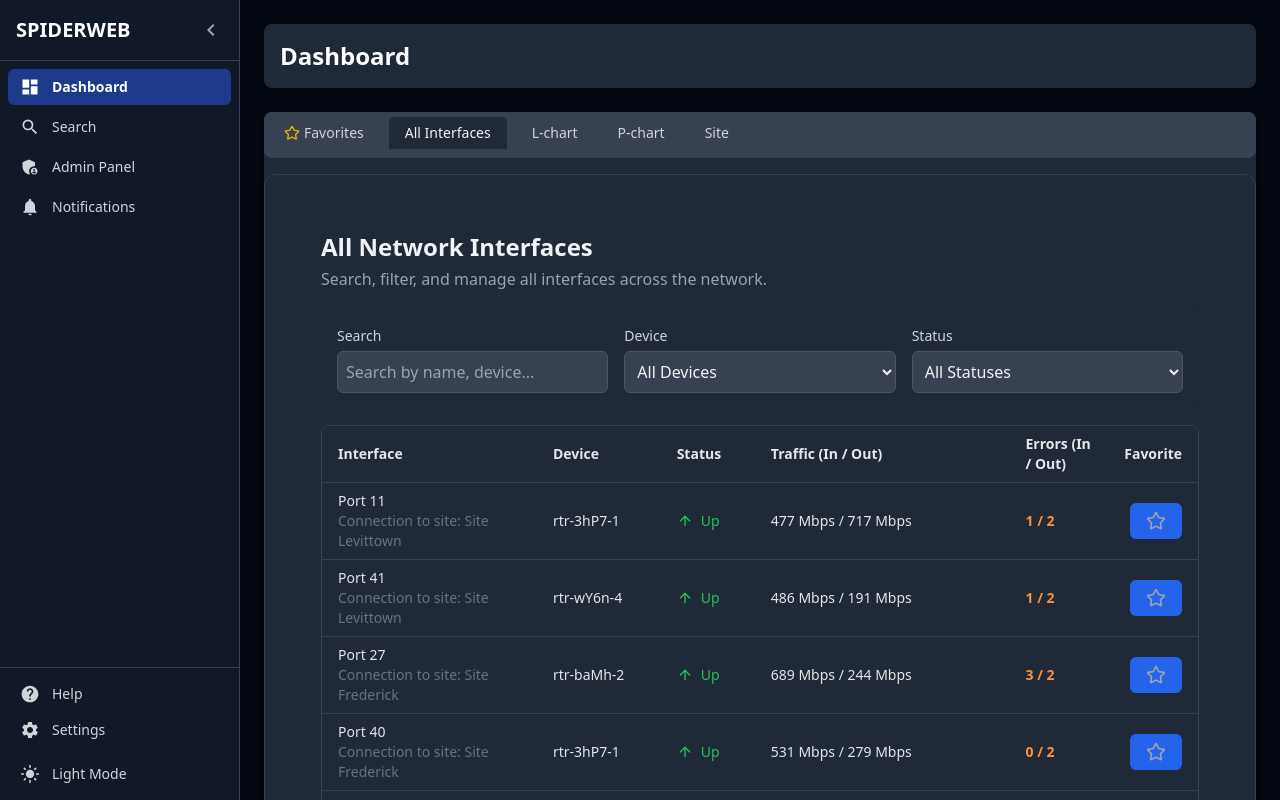
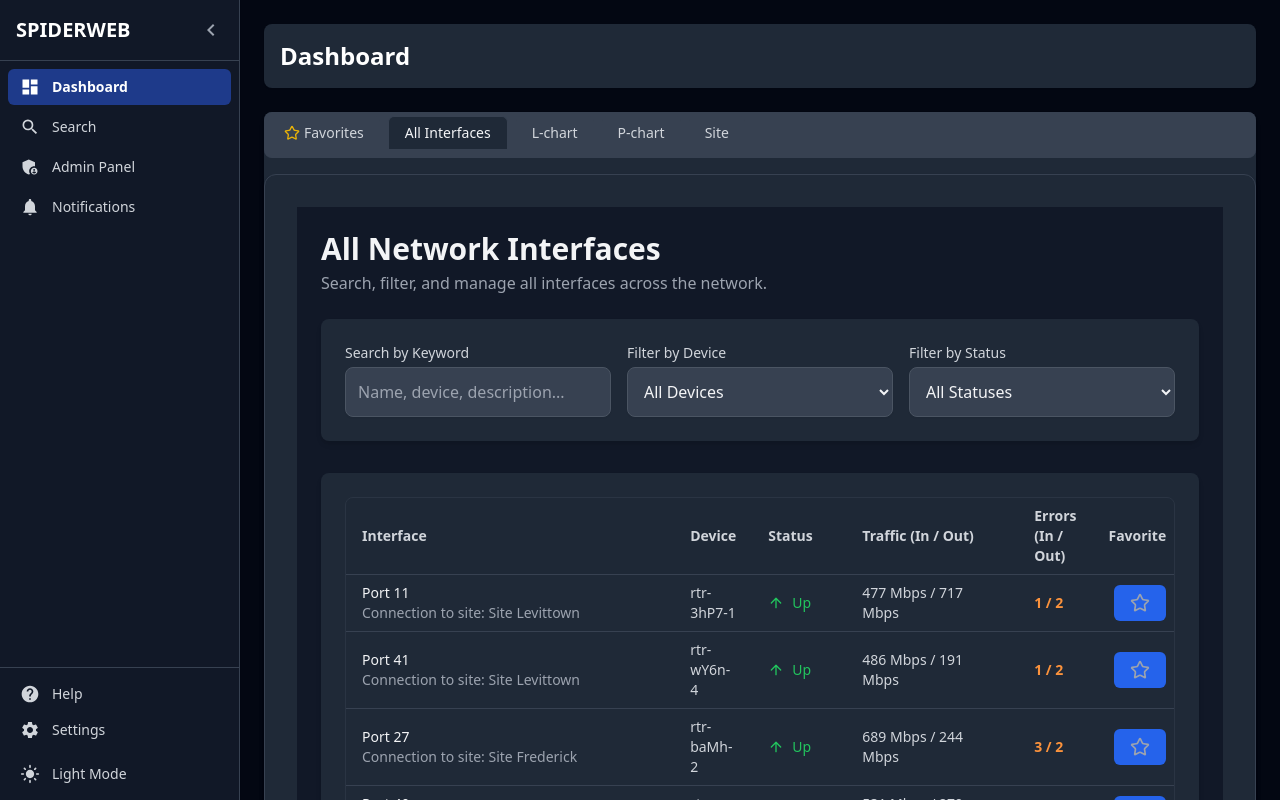
Before and after one commit to itaym2910/spiderweb.2, a React (Vite) app: page /favorites in a window 1280 px wide. Both pictures are taken after a click on the tab "All Interfaces". Shown: the top 800 px of the page. Built offline with nearby package versions, Linux system fonts and the light colour scheme.

Commit message:
fix style

```diff
--- a/src/pages/AllInterfacesPage.jsx
+++ b/src/pages/AllInterfacesPage.jsx
@@ -1,5 +1,5 @@
 import React, { useState, useMemo } from "react";
-import { useInterfaceData } from "./useInterfaceData"; // The hook now provides the device options
+import { useInterfaceData } from "./useInterfaceData"; // Hook provides data and filter options
 import { Button } from "../components/ui/button";
 import {
   Table,
@@ -9,9 +9,9 @@ import {
   TableRow,
   TableCell,
 } from "../components/ui/table";
-import { Star, ArrowUp, ArrowDown, XCircle } from "lucide-react";
+import { Star, ArrowUp, ArrowDown, XCircle, Search } from "lucide-react";
 
-// Helper components (can be in this file or a separate one)
+// Helper components remain unchanged, styles are good.
 const StatusIndicator = ({ status }) => {
   const config = {
     Up: { color: "text-green-500", Icon: ArrowUp, label: "Up" },
@@ -48,9 +48,8 @@ const FavoriteButton = ({ isFavorite, onClick }) => (
   </Button>
 );
 
-// Main Component
+// --- STYLES UPDATED ---
 export default function AllInterfacesPage() {
-  // --- UPDATED: Get the new filter options list from the hook ---
   const { interfaces, handleToggleFavorite, deviceFilterOptions } =
     useInterfaceData();
 
@@ -58,24 +57,11 @@ export default function AllInterfacesPage() {
   const [statusFilter, setStatusFilter] = useState("all");
   const [deviceFilter, setDeviceFilter] = useState("all");
 
-  // --- REMOVED: The old logic to generate device names from the interface list is no longer needed.
-
   const filteredInterfaces = useMemo(() => {
     return interfaces.filter((iface) => {
-      // Status Filter (no change)
-      if (statusFilter !== "all" && iface.status !== statusFilter) {
+      if (statusFilter !== "all" && iface.status !== statusFilter) return false;
+      if (deviceFilter !== "all" && !iface.deviceName.includes(deviceFilter))
         return false;
-      }
-
-      // --- UPDATED: Device Filter Logic ---
-      // Instead of an exact match, check if the `iface.deviceName` string
-      // INCLUDES the selected device from the filter. This correctly handles
-      // core links like "rtr-a <-> rtr-b" when you filter for "rtr-a".
-      if (deviceFilter !== "all" && !iface.deviceName.includes(deviceFilter)) {
-        return false;
-      }
-
-      // Search Term Filter (no change)
       if (searchTerm) {
         const lowercasedTerm = searchTerm.toLowerCase();
         return (
@@ -88,114 +74,59 @@ export default function AllInterfacesPage() {
     });
   }, [interfaces, searchTerm, statusFilter, deviceFilter]);
 
+  const renderContent = () => {
+    if (filteredInterfaces.length > 0) {
       return (
-    <div className="p-4 md:p-6 h-full flex flex-col">
-      <header className="mb-4">
-        <h1 className="text-2xl font-bold text-gray-800 dark:text-gray-100">
-          All Network Interfaces
-        </h1>
-        <p className="text-md text-gray-600 dark:text-gray-400 mt-1">
-          Search, filter, and manage all interfaces across the network.
-        </p>
-      </header>
-
-      {/* --- Filter & Search Bar --- */}
-      <div className="grid grid-cols-1 md:grid-cols-3 gap-4 mb-4 p-4 bg-gray-50 dark:bg-gray-800 rounded-lg">
-        {/* Search Input */}
-        <div className="md:col-span-1">
-          <label
-            htmlFor="search-interfaces"
-            className="text-sm font-medium text-gray-700 dark:text-gray-300"
-          >
-            Search
-          </label>
-          <input
-            id="search-interfaces"
-            type="text"
-            placeholder="Search by name, device..."
-            value={searchTerm}
-            onChange={(e) => setSearchTerm(e.target.value)}
-            className="mt-1 w-full p-2 border border-gray-300 dark:border-gray-600 rounded-md shadow-sm bg-white dark:bg-gray-700 text-gray-900 dark:text-gray-100 focus:ring-blue-500 focus:border-blue-500"
-          />
-        </div>
-
-        {/* --- UPDATED: Device Filter Dropdown --- */}
-        <div>
-          <label
-            htmlFor="device-filter"
-            className="text-sm font-medium text-gray-700 dark:text-gray-300"
-          >
+        <div className="overflow-x-auto border dark:border-gray-700/50 rounded-lg">
+          <Table>
+            <TableHeader className="bg-gray-100/50 dark:bg-gray-800/50">
+              <TableRow>
+                <TableHead className="font-semibold text-gray-600 dark:text-gray-300">
+                  Interface
+                </TableHead>
+                <TableHead className="font-semibold text-gray-600 dark:text-gray-300">
                   Device
-          </label>
-          <select
-            id="device-filter"
-            value={deviceFilter}
-            onChange={(e) => setDeviceFilter(e.target.value)}
-            className="mt-1 w-full p-2 border border-gray-300 dark:border-gray-600 rounded-md shadow-sm bg-white dark:bg-gray-700 text-gray-900 dark:text-gray-100 focus:ring-blue-500 focus:border-blue-500"
-          >
-            {/* Map over the new, clean list provided by the hook */}
-            {deviceFilterOptions.map((name) => (
-              <option key={name} value={name}>
-                {name === "all" ? "All Devices" : name}
-              </option>
-            ))}
-          </select>
-        </div>
-
-        {/* Status Filter */}
-        <div>
-          <label
-            htmlFor="status-filter"
-            className="text-sm font-medium text-gray-700 dark:text-gray-300"
-          >
+                </TableHead>
+                <TableHead className="font-semibold text-gray-600 dark:text-gray-300">
                   Status
-          </label>
-          <select
-            id="status-filter"
-            value={statusFilter}
-            onChange={(e) => setStatusFilter(e.target.value)}
-            className="mt-1 w-full p-2 border border-gray-300 dark:border-gray-600 rounded-md shadow-sm bg-white dark:bg-gray-700 text-gray-900 dark:text-gray-100 focus:ring-blue-500 focus:border-blue-500"
-          >
-            <option value="all">All Statuses</option>
-            <option value="Up">Up</option>
-            <option value="Down">Down</option>
-          </select>
-        </div>
-      </div>
-
-      {/* --- Interfaces Table (No change to this structure) --- */}
-      <div className="flex-grow overflow-auto border dark:border-gray-700 rounded-lg">
-        <Table>
-          <TableHeader className="sticky top-0 bg-gray-50 dark:bg-gray-700">
-            <TableRow>
-              <TableHead>Interface</TableHead>
-              <TableHead>Device</TableHead>
-              <TableHead>Status</TableHead>
-              <TableHead>Traffic (In / Out)</TableHead>
-              <TableHead>Errors (In / Out)</TableHead>
-              <TableHead className="text-right">Favorite</TableHead>
+                </TableHead>
+                <TableHead className="font-semibold text-gray-600 dark:text-gray-300">
+                  Traffic (In / Out)
+                </TableHead>
+                <TableHead className="font-semibold text-gray-600 dark:text-gray-300">
+                  Errors (In / Out)
+                </TableHead>
+                <TableHead className="text-right font-semibold text-gray-600 dark:text-gray-300">
+                  Favorite
+                </TableHead>
               </TableRow>
             </TableHeader>
             <TableBody>
-            {filteredInterfaces.length > 0 ? (
-              filteredInterfaces.map((iface) => (
-                <TableRow key={iface.id}>
+              {filteredInterfaces.map((iface) => (
+                <TableRow
+                  key={iface.id}
+                  className="hover:bg-gray-50 dark:hover:bg-gray-800/50"
+                >
                   <TableCell>
-                    <div className="font-medium">{iface.interfaceName}</div>
-                    <div className="text-sm text-gray-500">
+                    <div className="font-medium text-gray-800 dark:text-gray-100">
+                      {iface.interfaceName}
+                    </div>
+                    <div className="text-sm text-gray-500 dark:text-gray-400 truncate max-w-xs">
                       {iface.description}
                     </div>
                   </TableCell>
-                  <TableCell>{iface.deviceName}</TableCell>
+                  <TableCell className="text-gray-600 dark:text-gray-300">
+                    {iface.deviceName}
+                  </TableCell>
                   <TableCell>
                     <StatusIndicator status={iface.status} />
                   </TableCell>
-                  <TableCell>{`${iface.trafficIn} / ${iface.trafficOut}`}</TableCell>
+                  <TableCell className="text-gray-600 dark:text-gray-300">{`${iface.trafficIn} / ${iface.trafficOut}`}</TableCell>
                   <TableCell
                     className={
                       iface.errors.in > 0 || iface.errors.out > 0
                         ? "font-bold text-orange-600 dark:text-orange-400"
-                        : ""
+                        : "text-gray-600 dark:text-gray-300"
                     }
                   >
                     {`${iface.errors.in} / ${iface.errors.out}`}
@@ -207,19 +138,105 @@ export default function AllInterfacesPage() {
                     />
                   </TableCell>
                 </TableRow>
-              ))
-            ) : (
-              <TableRow>
-                <TableCell
-                  colSpan={6}
-                  className="h-24 text-center text-gray-500"
-                >
-                  No interfaces match your filters.
-                </TableCell>
-              </TableRow>
-            )}
+              ))}
             </TableBody>
           </Table>
+        </div>
+      );
+    }
+    // Enhanced "No Results" state
+    return (
+      <div className="text-center py-16 px-4 mt-6 border-2 border-dashed border-gray-300 dark:border-gray-700 rounded-lg">
+        <Search
+          size={56}
+          className="mx-auto text-gray-400 dark:text-gray-500 mb-4"
+        />
+        <p className="text-xl font-semibold text-gray-600 dark:text-gray-400">
+          No Interfaces Found
+        </p>
+        <p className="text-md text-gray-500 dark:text-gray-500 mt-2">
+          Your search or filters did not match any interfaces. Try adjusting
+          your criteria.
+        </p>
+      </div>
+    );
+  };
+
+  return (
+    <div className="p-6 bg-gray-50 dark:bg-gray-900 min-h-full">
+      <header className="mb-6">
+        <h1 className="text-3xl font-bold text-gray-800 dark:text-gray-100">
+          All Network Interfaces
+        </h1>
+        <p className="text-md text-gray-600 dark:text-gray-400 mt-1">
+          Search, filter, and manage all interfaces across the network.
+        </p>
+      </header>
+
+      {/* Filter & Search Bar Card */}
+      <div className="bg-white dark:bg-gray-800 p-4 sm:p-6 rounded-lg shadow-md mb-8">
+        <div className="grid grid-cols-1 md:grid-cols-3 gap-4">
+          <div>
+            <label
+              htmlFor="search-interfaces"
+              className="block text-sm font-medium text-gray-700 dark:text-gray-300 mb-1"
+            >
+              Search by Keyword
+            </label>
+            <input
+              id="search-interfaces"
+              type="text"
+              placeholder="Name, device, description..."
+              value={searchTerm}
+              onChange={(e) => setSearchTerm(e.target.value)}
+              className="w-full p-3 border border-gray-300 dark:border-gray-600 rounded-lg shadow-sm bg-white dark:bg-gray-700 text-gray-900 dark:text-gray-100 focus:ring-2 focus:ring-blue-500 focus:border-blue-500 outline-none"
+            />
+          </div>
+          <div>
+            <label
+              htmlFor="device-filter"
+              className="block text-sm font-medium text-gray-700 dark:text-gray-300 mb-1"
+            >
+              Filter by Device
+            </label>
+            <select
+              id="device-filter"
+              value={deviceFilter}
+              onChange={(e) => setDeviceFilter(e.target.value)}
+              className="w-full p-3 border border-gray-300 dark:border-gray-600 rounded-lg shadow-sm bg-white dark:bg-gray-700 text-gray-900 dark:text-gray-100 focus:ring-2 focus:ring-blue-500 focus:border-blue-500 outline-none"
+            >
+              {deviceFilterOptions.map((name) => (
+                <option key={name} value={name}>
+                  {name === "all" ? "All Devices" : name}
+                </option>
+              ))}
+            </select>
+          </div>
+          <div>
+            <label
+              htmlFor="status-filter"
+              className="block text-sm font-medium text-gray-700 dark:text-gray-300 mb-1"
+            >
+              Filter by Status
+            </label>
+            <select
+              id="status-filter"
+              value={statusFilter}
+              onChange={(e) => setStatusFilter(e.target.value)}
+              className="w-full p-3 border border-gray-300 dark:border-gray-600 rounded-lg shadow-sm bg-white dark:bg-gray-700 text-gray-900 dark:text-gray-100 focus:ring-2 focus:ring-blue-500 focus:border-blue-500 outline-none"
+            >
+              <option value="all">All Statuses</option>
+              <option value="Up">Up</option>
+              <option value="Down">Down</option>
+              <option value="Admin Down">Admin Down</option>
+            </select>
+          </div>
+        </div>
+      </div>
+
+      {/* Main Content Area */}
+      <div className="bg-white dark:bg-gray-800 p-4 sm:p-6 rounded-lg shadow-md">
+        {renderContent()}
       </div>
     </div>
   );
--- a/src/pages/FavoritesPage.jsx
+++ b/src/pages/FavoritesPage.jsx
@@ -13,12 +13,17 @@ import {
 } from "../components/ui/table";
 import { Star, ArrowUp, ArrowDown, XCircle } from "lucide-react";
 
-// --- Reusable Helper Components (copied from AllInterfacesPage for consistency) ---
+// --- Reusable Helper Components (No changes needed, styles are consistent) ---
 
 const StatusIndicator = ({ status }) => {
   const config = {
     Up: { color: "text-green-500", Icon: ArrowUp, label: "Up" },
     Down: { color: "text-red-500", Icon: ArrowDown, label: "Down" },
+    "Admin Down": {
+      color: "text-gray-500",
+      Icon: XCircle,
+      label: "Admin Down",
+    },
   }[status] || { color: "text-gray-500", Icon: XCircle, label: "Unknown" };
 
   return (
@@ -46,22 +51,94 @@ const FavoriteButton = ({ isFavorite, onClick }) => (
   </Button>
 );
 
-// --- Main Component ---
-
+// --- STYLES UPDATED ---
 export default function FavoritesPage() {
-  // 1. Get the unified list of all interfaces and the toggle function from the shared hook.
   const { interfaces, handleToggleFavorite } = useInterfaceData();
 
-  // 2. Filter the unified list to get ONLY the favorited items.
-  //    useMemo ensures this filtering only happens when the source data changes.
   const favoriteInterfaces = useMemo(() => {
     return interfaces.filter((iface) => iface.isFavorite);
   }, [interfaces]);
 
+  const renderContent = () => {
+    if (favoriteInterfaces.length > 0) {
+      return (
+        <div className="overflow-x-auto border dark:border-gray-700/50 rounded-lg">
+          <Table>
+            <TableHeader className="bg-gray-100/50 dark:bg-gray-800/50">
+              <TableRow>
+                <TableHead className="font-semibold text-gray-600 dark:text-gray-300">
+                  Interface / Link
+                </TableHead>
+                <TableHead className="font-semibold text-gray-600 dark:text-gray-300">
+                  Device(s)
+                </TableHead>
+                <TableHead className="font-semibold text-gray-600 dark:text-gray-300">
+                  Status
+                </TableHead>
+                <TableHead className="font-semibold text-gray-600 dark:text-gray-300">
+                  Traffic (In / Out)
+                </TableHead>
+                <TableHead className="text-right font-semibold text-gray-600 dark:text-gray-300">
+                  Actions
+                </TableHead>
+              </TableRow>
+            </TableHeader>
+            <TableBody>
+              {favoriteInterfaces.map((iface) => (
+                <TableRow
+                  key={iface.id}
+                  className="hover:bg-gray-50 dark:hover:bg-gray-800/50"
+                >
+                  <TableCell>
+                    <div className="font-medium text-gray-800 dark:text-gray-100">
+                      {iface.interfaceName}
+                    </div>
+                    <div className="text-sm text-gray-500 dark:text-gray-400 truncate max-w-xs">
+                      {iface.description}
+                    </div>
+                  </TableCell>
+                  <TableCell className="text-gray-600 dark:text-gray-300">
+                    {iface.deviceName}
+                  </TableCell>
+                  <TableCell>
+                    <StatusIndicator status={iface.status} />
+                  </TableCell>
+                  <TableCell className="text-gray-600 dark:text-gray-300">{`${iface.trafficIn} / ${iface.trafficOut}`}</TableCell>
+                  <TableCell className="text-right">
+                    <FavoriteButton
+                      isFavorite={iface.isFavorite}
+                      onClick={() => handleToggleFavorite(iface.id)}
+                    />
+                  </TableCell>
+                </TableRow>
+              ))}
+            </TableBody>
+          </Table>
+        </div>
+      );
+    }
+    // Enhanced "Empty State"
+    return (
+      <div className="text-center py-16 px-4 border-2 border-dashed border-gray-300 dark:border-gray-700 rounded-lg">
+        <Star
+          size={56}
+          className="mx-auto text-yellow-400 dark:text-yellow-500 mb-4"
+        />
+        <p className="text-xl font-semibold text-gray-600 dark:text-gray-400">
+          No Favorite Connections Yet
+        </p>
+        <p className="text-md text-gray-500 dark:text-gray-500 mt-2">
+          Click the star icon on any interface in the "All Interfaces" page to
+          add it here.
+        </p>
+      </div>
+    );
+  };
+
   return (
-    <div className="p-4 md:p-6 h-full flex flex-col">
-      <header className="mb-4">
-        <h1 className="text-2xl font-bold text-gray-800 dark:text-gray-100">
+    <div className="p-6 bg-gray-50 dark:bg-gray-900 min-h-full">
+      <header className="mb-6">
+        <h1 className="text-3xl font-bold text-gray-800 dark:text-gray-100">
           Favorite Connections
         </h1>
         <p className="text-md text-gray-600 dark:text-gray-400 mt-1">
@@ -69,60 +146,9 @@ export default function FavoritesPage() {
         </p>
       </header>
 
-      {/* --- Favorites Table --- */}
-      <div className="flex-grow overflow-auto border dark:border-gray-700 rounded-lg">
-        <Table>
-          <TableHeader className="sticky top-0 bg-gray-50 dark:bg-gray-700">
-            <TableRow>
-              <TableHead>Interface / Link</TableHead>
-              <TableHead>Device(s)</TableHead>
-              <TableHead>Status</TableHead>
-              <TableHead>Traffic (In / Out)</TableHead>
-              <TableHead className="text-right">Actions</TableHead>
-            </TableRow>
-          </TableHeader>
-          <TableBody>
-            {/* 3. Render the filtered list or an empty state message */}
-            {favoriteInterfaces.length > 0 ? (
-              favoriteInterfaces.map((iface) => (
-                <TableRow key={iface.id}>
-                  <TableCell>
-                    <div className="font-medium">{iface.interfaceName}</div>
-                    <div className="text-sm text-gray-500">
-                      {iface.description}
-                    </div>
-                  </TableCell>
-                  <TableCell>{iface.deviceName}</TableCell>
-                  <TableCell>
-                    <StatusIndicator status={iface.status} />
-                  </TableCell>
-                  <TableCell>{`${iface.trafficIn} / ${iface.trafficOut}`}</TableCell>
-                  <TableCell className="text-right">
-                    {/* The same toggle function works here to "unfavorite" */}
-                    <FavoriteButton
-                      isFavorite={iface.isFavorite}
-                      onClick={() => handleToggleFavorite(iface.id)}
-                    />
-                  </TableCell>
-                </TableRow>
-              ))
-            ) : (
-              <TableRow>
-                <TableCell
-                  colSpan={5}
-                  className="h-24 text-center text-gray-500"
-                >
-                  No favorite interfaces selected.
-                  <br />
-                  <span className="text-sm">
-                    Click the star on any item in the "All Interfaces" tab to
-                    add it here.
-                  </span>
-                </TableCell>
-              </TableRow>
-            )}
-          </TableBody>
-        </Table>
+      {/* Main Content Card */}
+      <div className="bg-white dark:bg-gray-800 p-4 sm:p-6 rounded-lg shadow-md">
+        {renderContent()}
       </div>
     </div>
   );
```
Lines whose indentation alone changed are shown as unchanged.
